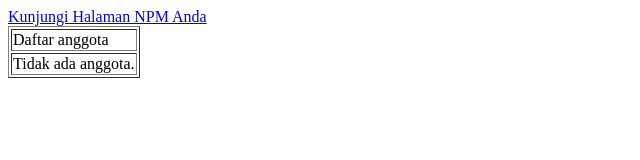
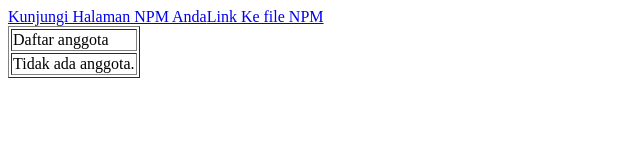
Before and after one commit to dikakasha/TIK214-2024-5-FloodWatch, a plain HTML site: page index.html in a window 1280 px wide. Shown: the whole page, without its empty margins (0-640 px from the left). Drawn offline with Linux system fonts and the light colour scheme.

Commit message:
Update index.html

```diff
--- a/index.html
+++ b/index.html
@@ -7,6 +7,7 @@
 <table border=”0”>
 <tr><td>Daftar anggota</td></tr>
 <a href="2204111010074.html">Kunjungi Halaman NPM Anda</a>
+<a href="2204111010056.html">Link Ke file NPM</a>
 <tr><td>Tidak ada anggota.</td></tr>
 </table>
 </body>
```
